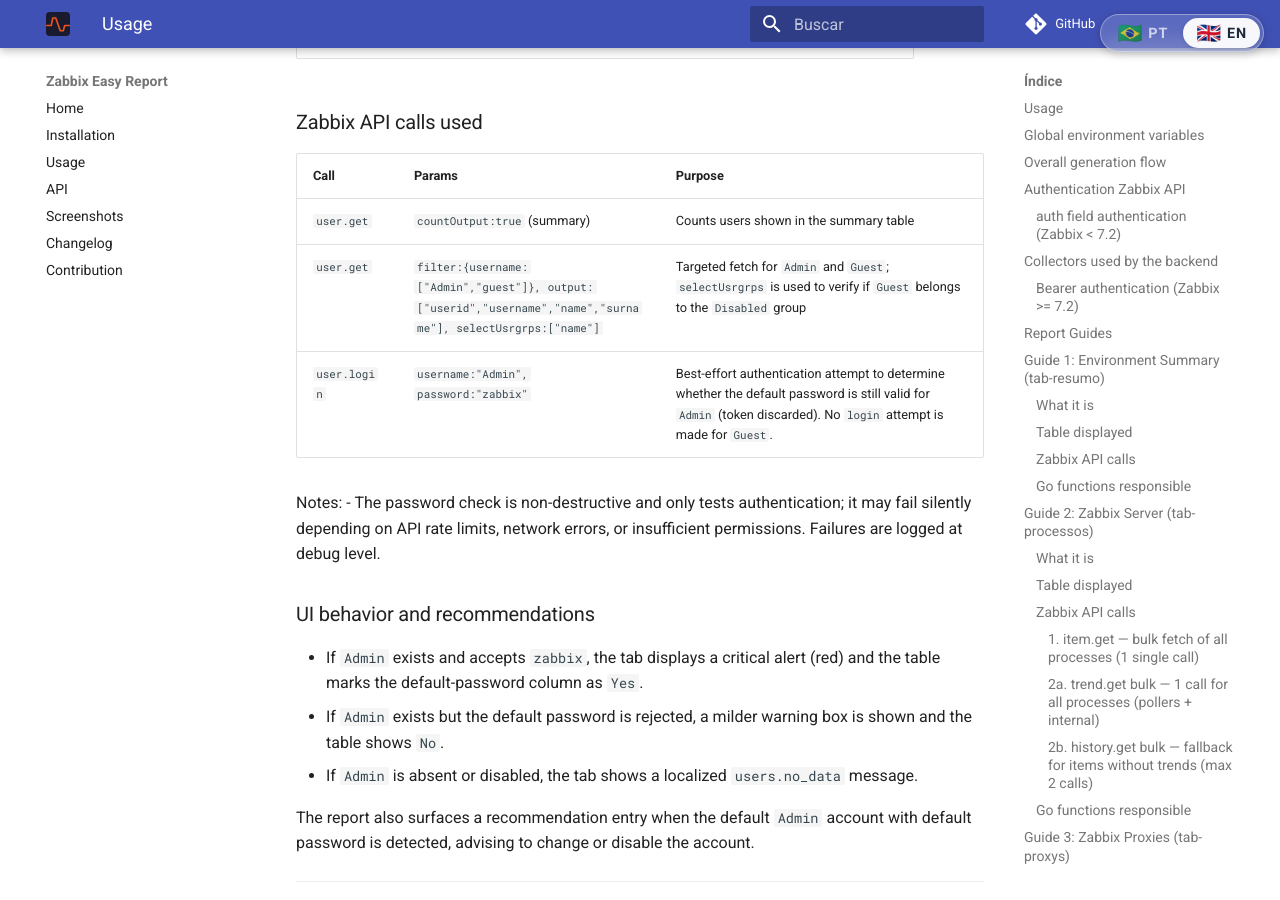
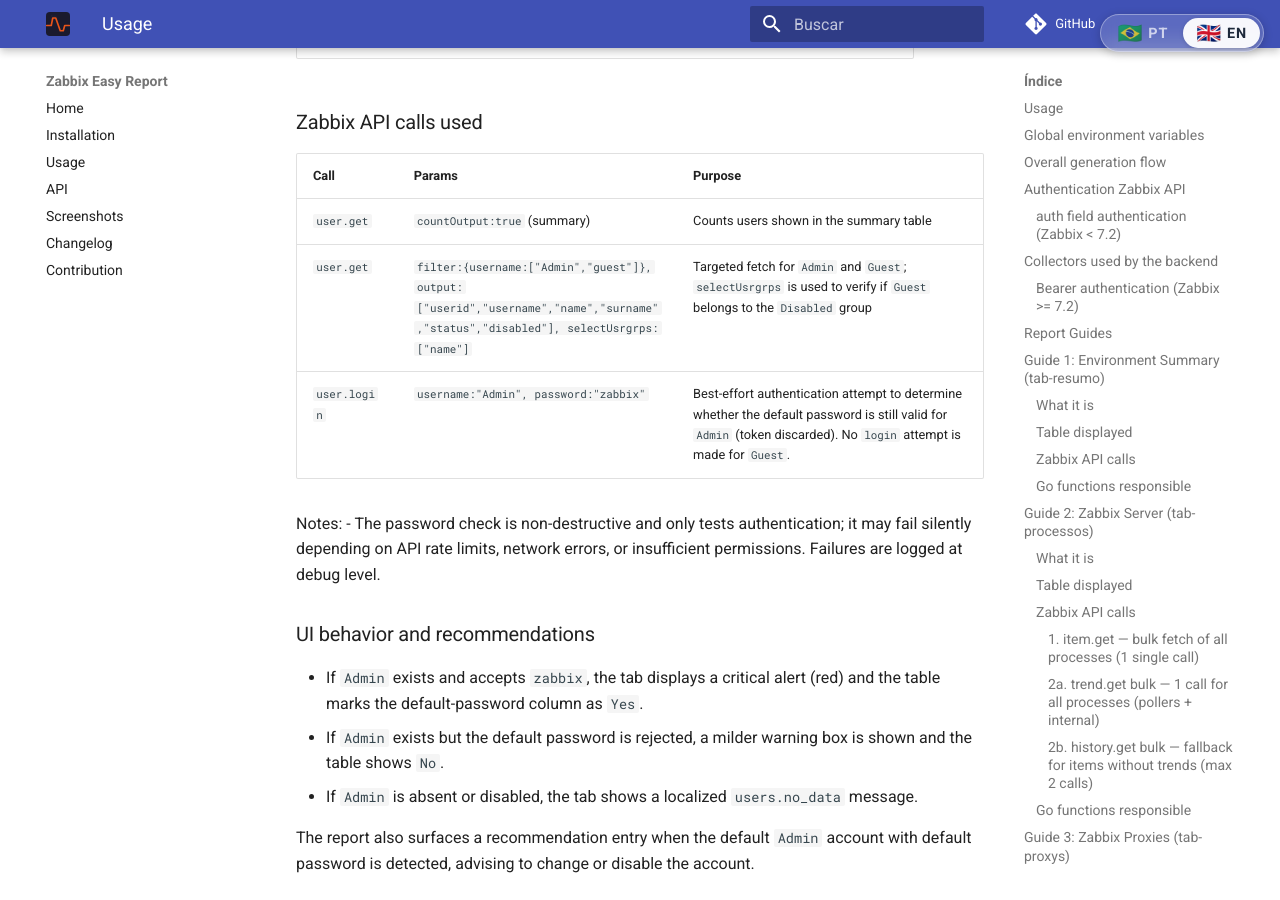
Before and after one commit to bernardolankheet/zabbix-easy, an MkDocs documentation site: the page built from docs/en/usage.md, in a window 1280 px wide and 900 px high, scrolled down 17405 px. Built offline with MkDocs 1.6.1 and Material for MkDocs 9.7.7, drawn with Linux system fonts in a browser that asks for light colours; comment, search, counter and statistics services are not loaded.

Commit message:
Update docs/en/usage.md
Co-authored-by: Copilot <175728472+Copilot@users.noreply.github.com>

```diff
--- a/docs/en/usage.md
+++ b/docs/en/usage.md
@@ -579,7 +579,7 @@ If none of those markers indicate the account is disabled and the username equal
 | Call | Params | Purpose |
 |------|--------|---------|
 | `user.get` | `countOutput:true` (summary) | Counts users shown in the summary table |
-| `user.get` | `filter:{username:["Admin","guest"]}, output:["userid","username","name","surname"], selectUsrgrps:["name"]` | Targeted fetch for `Admin` and `Guest`; `selectUsrgrps` is used to verify if `Guest` belongs to the `Disabled` group |
+| `user.get` | `filter:{username:["Admin","guest"]}, output:["userid","username","name","surname","status","disabled"], selectUsrgrps:["name"]` | Targeted fetch for `Admin` and `Guest`; `selectUsrgrps` is used to verify if `Guest` belongs to the `Disabled` group |
 | `user.login` | `username:"Admin", password:"zabbix"` | Best-effort authentication attempt to determine whether the default password is still valid for `Admin` (token discarded). No `login` attempt is made for `Guest`. |
 
 Notes:
```
